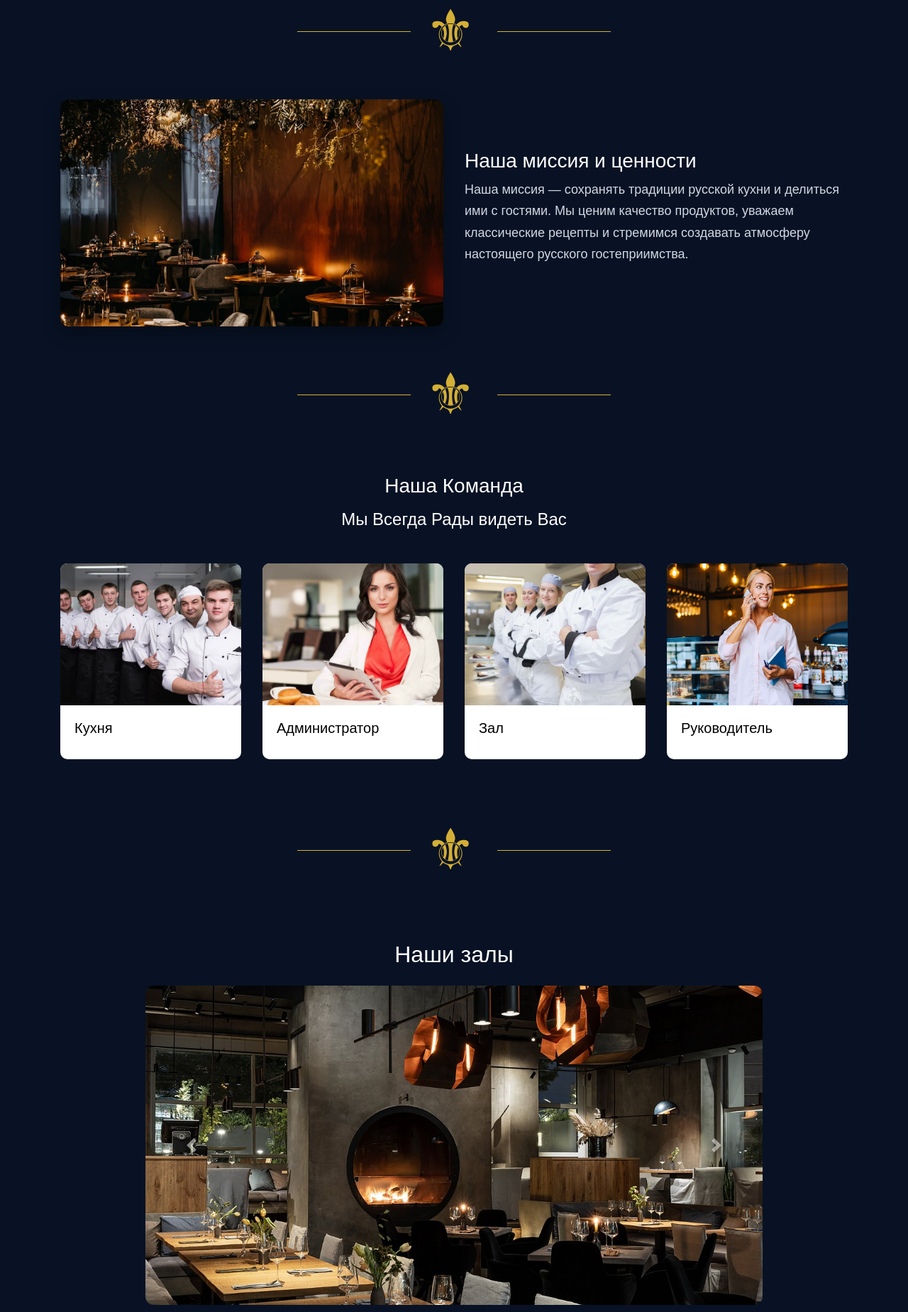
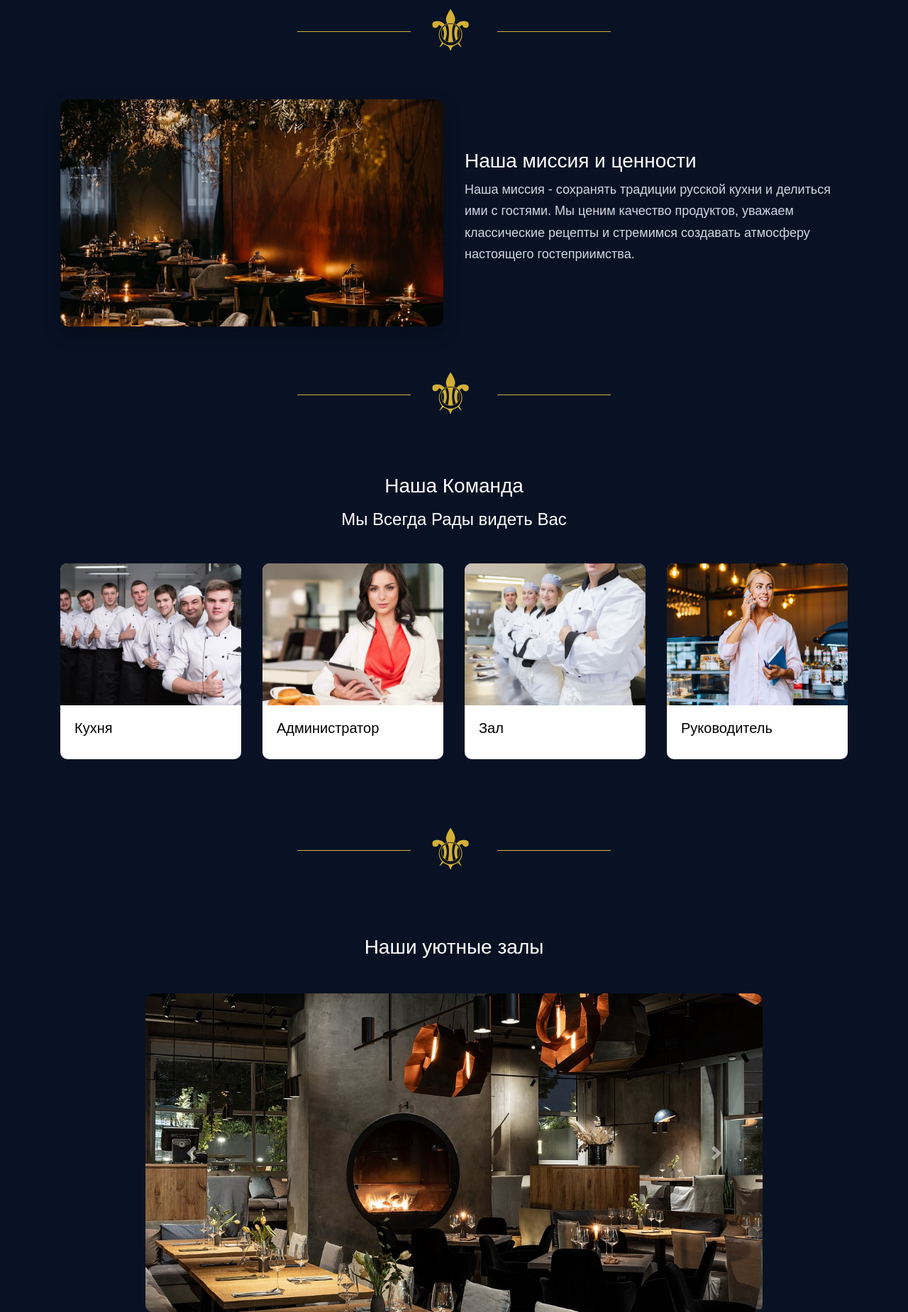
Before and after one commit to kseniya161-max/restaurant_booking, a Django app: page /about/ in a window 1280 px wide. Shown: the part 1118-2967 px from the top of the page at 71% size. Run offline with Django 5.2, Linux system fonts and the light colour scheme; parts of the project's set-up code (start-up, migrations or seed data) failed here and were passed over; some libraries are stand-ins or nearby versions.

Commit message:
correcting headers in html

```diff
--- a/booking/templates/booking.html
+++ b/booking/templates/booking.html
@@ -33,7 +33,7 @@
 <!--карточки столы-->
 <section class="tables container py-3">
 
-<h3 class="text-center mb-4">Доступные столы</h3>
+<h3 class="text-center mt-5 mb-5">Доступные столы</h3>
 
 <div class="row">
 
--- a/booking/templates/detail_reservation.html
+++ b/booking/templates/detail_reservation.html
@@ -2,7 +2,7 @@
 {% block body_class %}detail-page{% endblock %}
 {% block content %}
 
-<h1 class="page-title">Детали бронирования</h1>
+<h2 class="page-title">Детали бронирования</h2>
 
 <div class="container">
 
--- a/booking/templates/my_reservation.html
+++ b/booking/templates/my_reservation.html
@@ -5,7 +5,7 @@
 
 
 
-<h1 class="page-title">Мои бронирования</h1>
+<h2 class="page-title">Мои бронирования</h2>
 
 <div class="container">
 
--- a/booking/templates/reservation_cancel.html
+++ b/booking/templates/reservation_cancel.html
@@ -2,7 +2,7 @@
 {% block body_class %}cancel-page{% endblock %}
 {% block content %}
 
-<h2 class="page-title">Вы уверены что хотите отменить бронирование?</h2>
+<h2 class="page-title py-3">Вы уверены что хотите отменить бронирование?</h2>
 
 <div class="container">
 
--- a/booking/templates/update_reservation.html
+++ b/booking/templates/update_reservation.html
@@ -1,8 +1,8 @@
 {% extends "base.html" %}
 {% block body_class %}detail-page{% endblock %}
 {% block content %}
-<h1 class="page-title">Редактировать бронирование</h1>
-<section class="contact-form container mt-5 mb-5">
+<h2 class="page-title mb-3">Редактировать бронирование</h2>
+<section class="contact-form container py-3">
 
 <div class="form-wrapper">
 
--- a/pages/templates/pages/about.html
+++ b/pages/templates/pages/about.html
@@ -82,13 +82,13 @@
 <h3 class="text-center text-lg-left">Наша миссия и ценности</h3>
 
 <p class="about-text">
-Наша миссия — сохранять традиции русской кухни
+Наша миссия - сохранять традиции русской кухни
 и делиться ими с гостями.
 
 Мы ценим качество продуктов,
 уважаем классические рецепты
 и стремимся создавать атмосферу
-настоящего русского гостеприимства.
+настоящего гостеприимства.
 </p>
 
 </div>
@@ -109,7 +109,7 @@
 <!-- Команда -->
 <section class="service container py-3">
 
-<h3 class="text-center mb-3 mt-3">Наша Команда</h3>
+<h3 class="text-center mt-3">Наша Команда</h3>
     <h4 class="text-center mb-5 mt-3"> Мы Всегда Рады видеть Вас</h4>
 
 <div class="row">
@@ -196,7 +196,7 @@
 </section>
 <section class="halls container py-3">
 
-<h2 class="text-center py-3">Наши залы</h2>
+<h3 class="text-center mt-2 mb-5">Наши уютные залы</h3>
 
 <div id="carouselExampleFade" class="carousel slide" data-ride="carousel">
 
```
